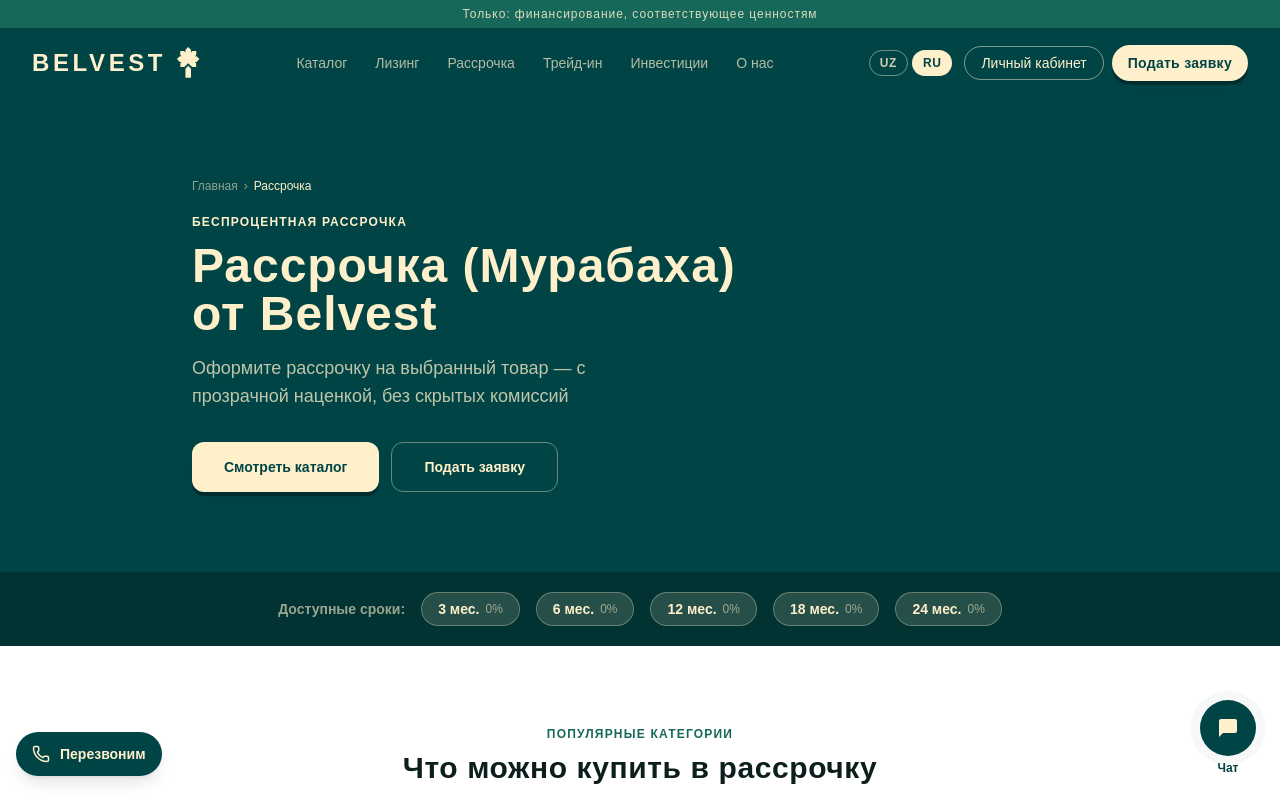
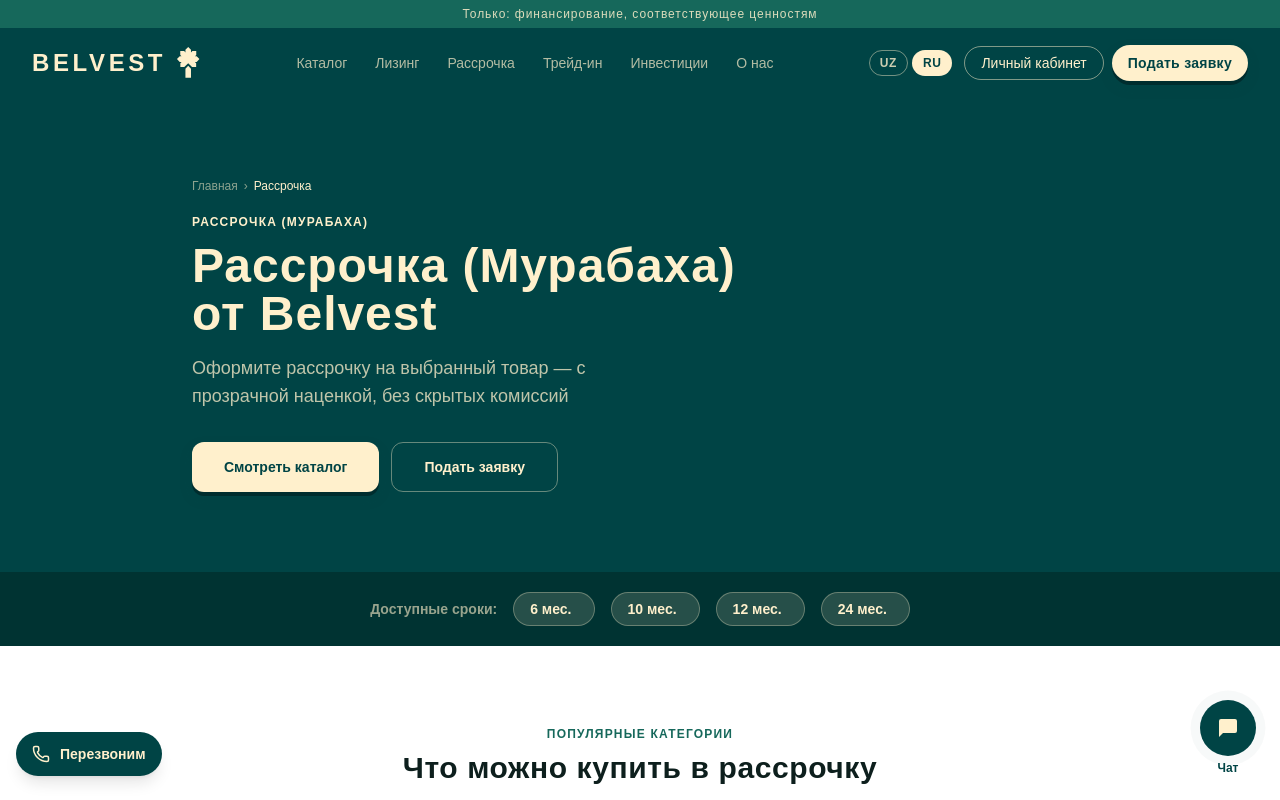
Before and after one commit to ikromov098/belvestuz, a Next.js app: page /rassrochka in a window 1280 px wide. Shown: the top 800 px of the page. Built offline with nearby package versions, Linux system fonts and the light colour scheme; a web font is replaced by a local one.

Commit message:
brand and content update

```diff
--- a/src/app/rassrochka/page.tsx
+++ b/src/app/rassrochka/page.tsx
@@ -22,11 +22,10 @@
 ];
 
 const TERMS = [
-  { months: 3,  rate: '0%' },
-  { months: 6,  rate: '0%' },
-  { months: 12, rate: '0%' },
-  { months: 18, rate: '0%' },
-  { months: 24, rate: '0%' },
+  { months: 6,  rate: '' },
+  { months: 10, rate: '' },
+  { months: 12, rate: '' },
+  { months: 24, rate: '' },
 ];
 
 export default function RassrochkaPage() {
@@ -41,7 +40,7 @@
             <span style={{ color: '#FFF0CC' }}>Рассрочка</span>
           </nav>
           <p className="text-xs font-semibold uppercase tracking-widest mb-3" style={{ color: '#FFF0CC' }}>
-            Беспроцентная рассрочка
+            Рассрочка (Мурабаха)
           </p>
           <h1 className="text-4xl sm:text-5xl font-extrabold mb-4" style={{ color: '#FFF0CC', maxWidth: 580 }}>
             Рассрочка (Мурабаха) от Belvest
```
